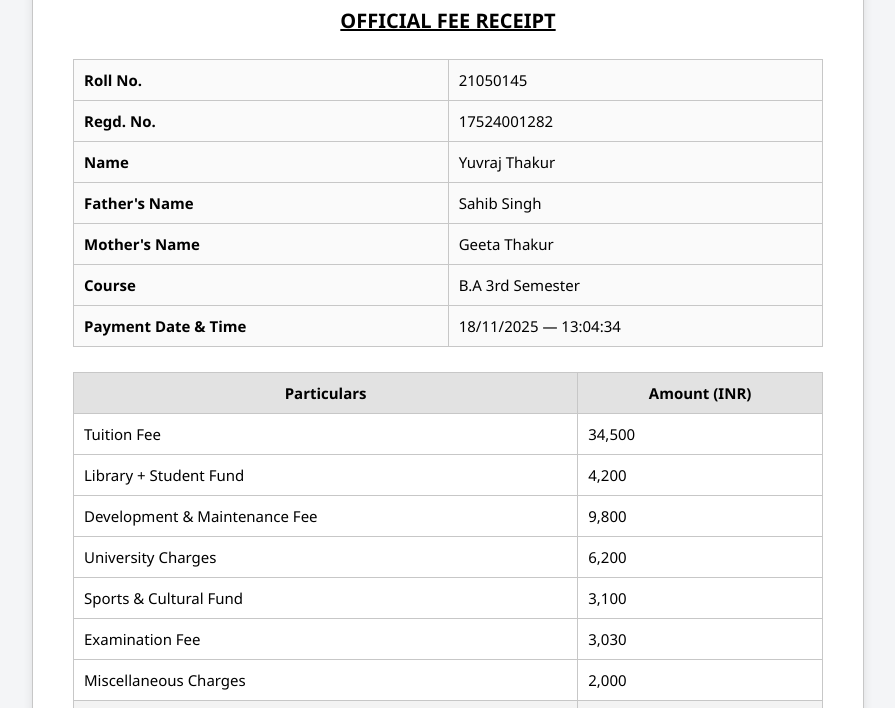
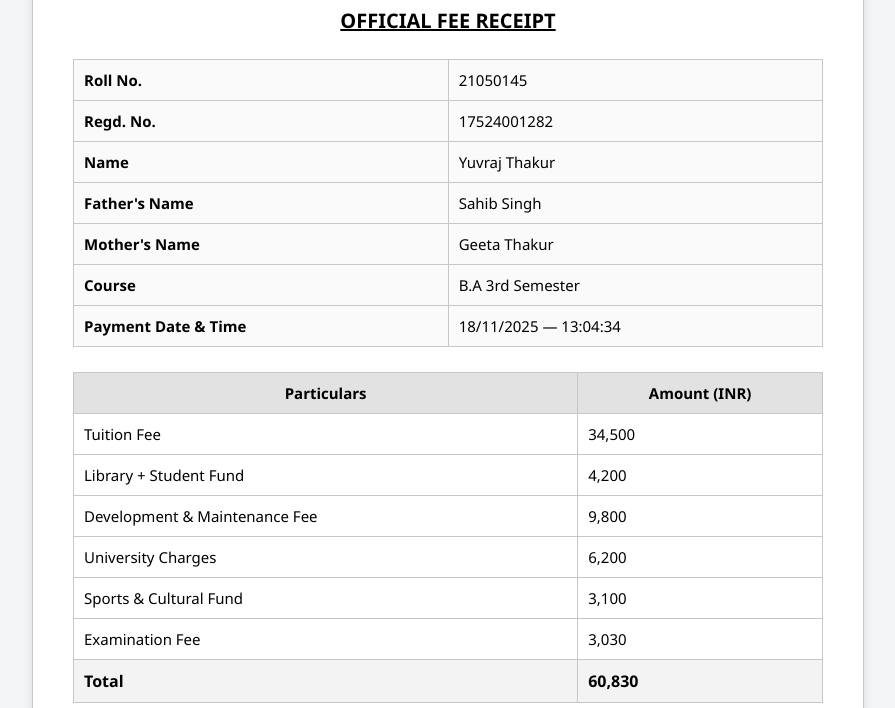
Before and after one commit to sangam0001/DavChandigarh, a plain HTML site: page print.html in a window 1280 px wide. Shown: the part 213-921 px from the top of the page, without its empty margins (192-1087 px from the left). Drawn offline with Linux system fonts and the light colour scheme.

Commit message:
Update print.html

```diff
--- a/print.html
+++ b/print.html
@@ -38,7 +38,6 @@
         <tr><td>University Charges</td><td>6,200</td></tr>
         <tr><td>Sports & Cultural Fund</td><td>3,100</td></tr>
         <tr><td>Examination Fee</td><td>3,030</td></tr>
-        <tr><td>Miscellaneous Charges</td><td>2,000</td></tr>
 
         <tr class="total-row">
             <td><strong>Total</strong></td>
```
